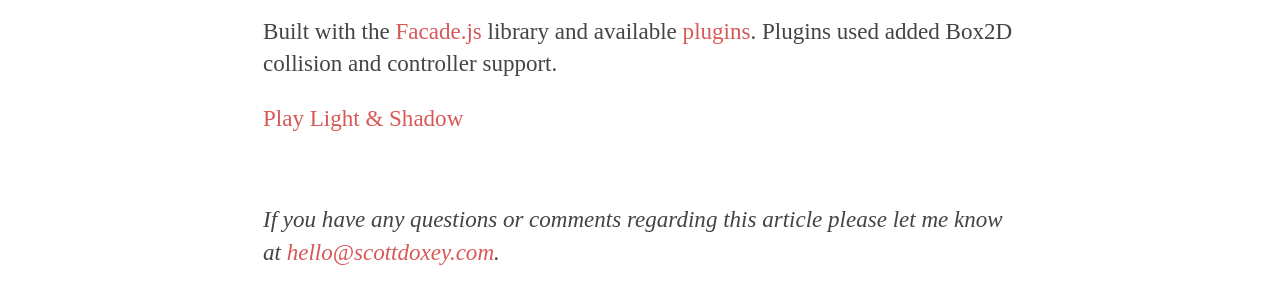
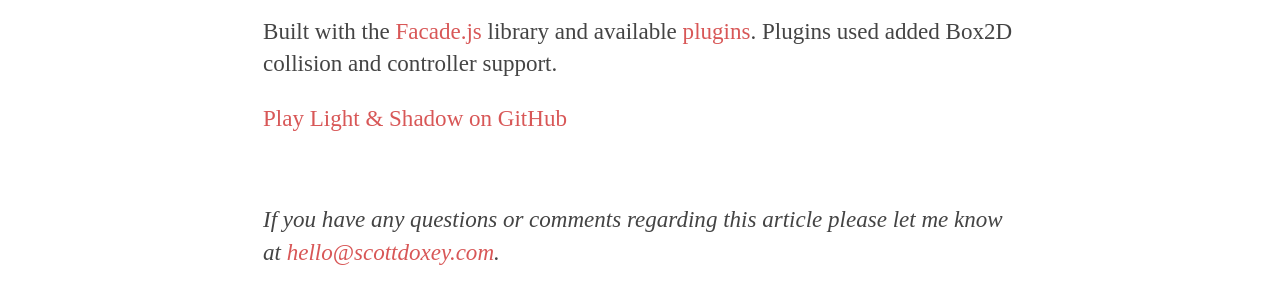
Before and after one commit to neogeek/neogeek.github.io, a Jekyll site: the page built from _posts/2014-06-15-pmgj-june-2014.md, in a window 1280 px wide. Shown: the part 1358-1658 px from the top of the page. Built offline with Jekyll 4.4.1, drawn with Linux system fonts in a browser that asks for light colours; Markdown is read by kramdown in place of the engine named in the settings.

Commit message:
Copy update.

```diff
--- a/_posts/2014-06-15-pmgj-june-2014.md
+++ b/_posts/2014-06-15-pmgj-june-2014.md
@@ -13,4 +13,4 @@ A nondescript character is lost in a dark forest filled with other unknown creat
 
 Built with the [Facade.js](http://facadejs.com/) library and available [plugins](http://plugins.facadejs.com/). Plugins used added Box2D collision and controller support.
 
-[Play Light & Shadow](http://robotmonsterlovesyou.github.io/purplemonkeygamejam-june-2014/)
+[Play Light & Shadow on GitHub](http://robotmonsterlovesyou.github.io/purplemonkeygamejam-june-2014/)
```
Also changed, not shown: _posts/2014-02-24-pmgj-feb-2014.md (+1 -1 lines).
